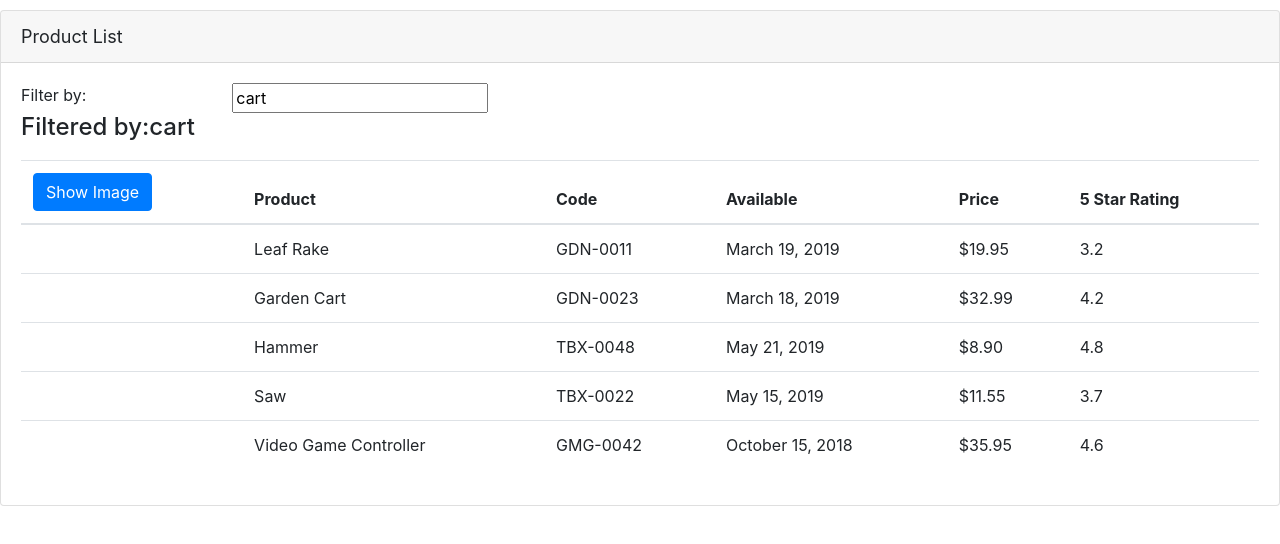
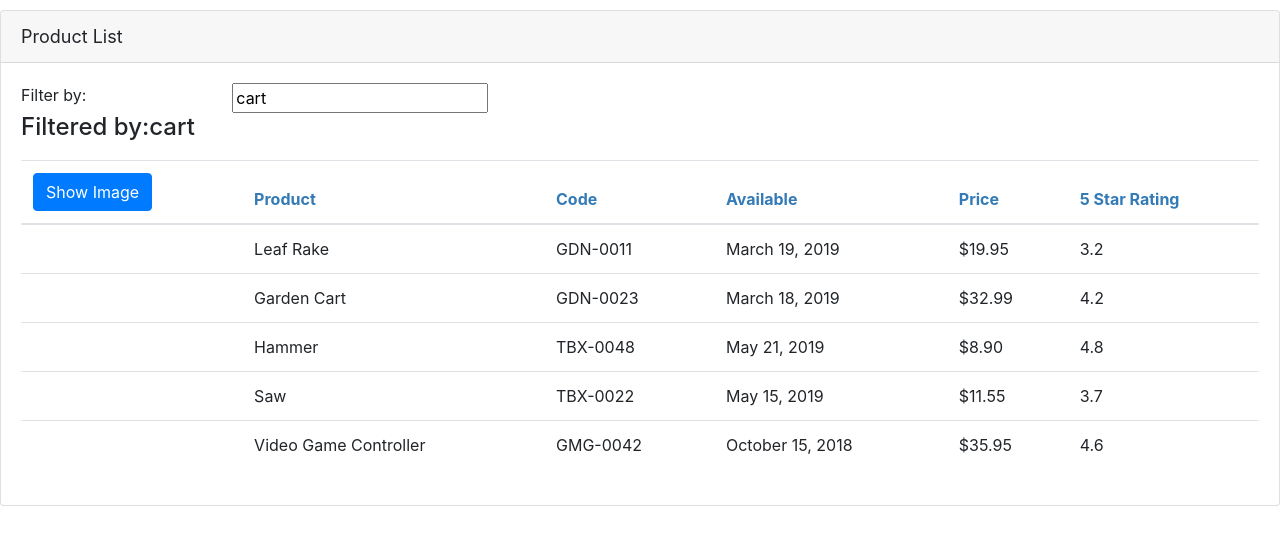
Before and after one commit to duchiha/Angular, an Angular app in the folder sample-app/: page / in a window 1280 px wide. Shown: the top 544 px of the page. Built offline with nearby package versions, Linux system fonts and the light colour scheme.

Commit message:
use the encapsulated styles of product-list component

```diff
--- a/sample-app/src/app/product-list/product-list.component.scss
+++ b/sample-app/src/app/product-list/product-list.component.scss
@@ -0,0 +1,3 @@
+thead{
+    color: #337AB7;
+}
```
